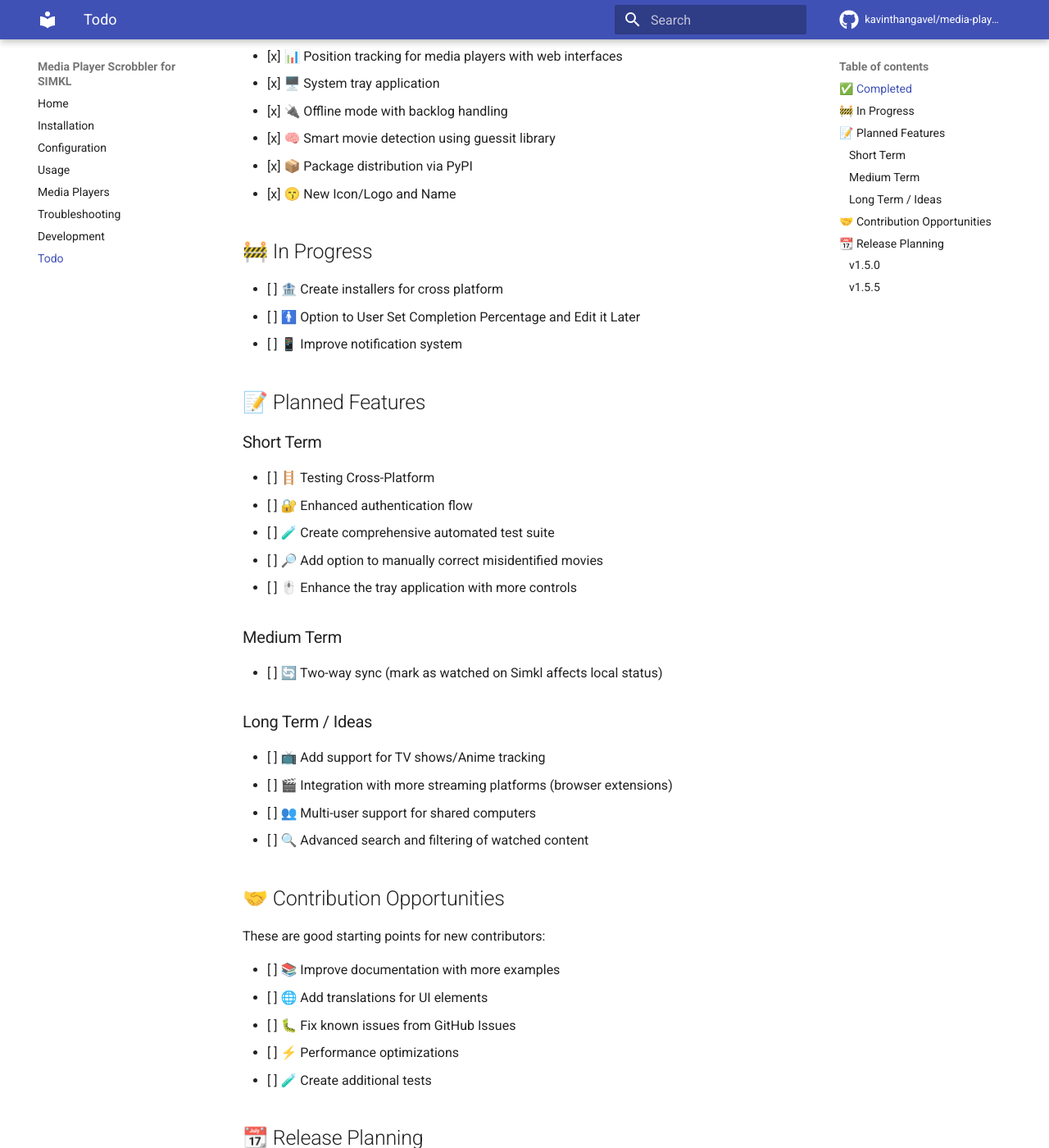
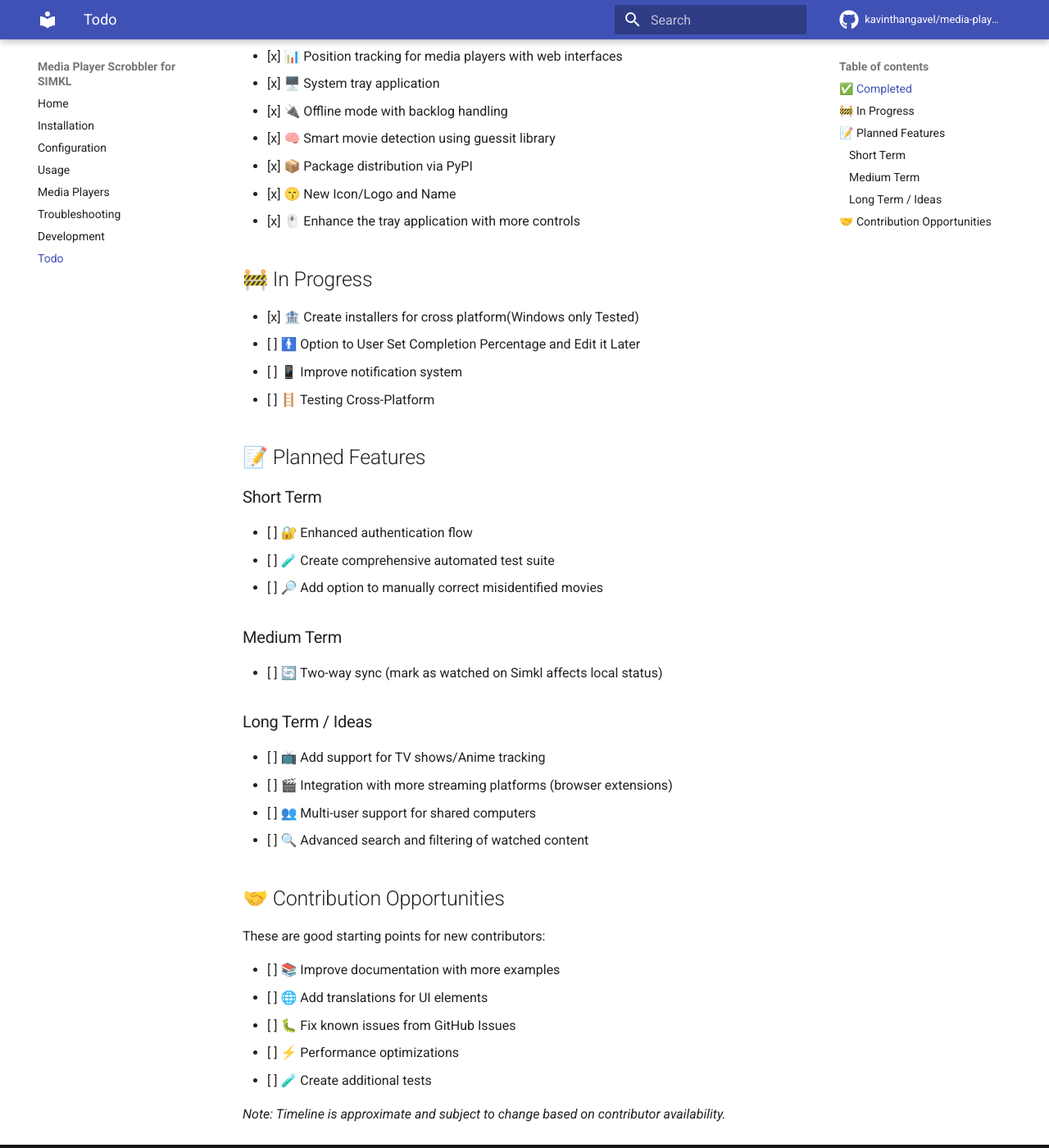
Before and after one commit to ByteTrix/Media-Player-Scrobbler-for-Simkl, an MkDocs documentation site: the page built from docs/todo.md, in a window 1280 px wide and 1400 px high, scrolled down 367 px. Shown: the whole window at 82% size. Built offline with MkDocs 1.6.1 and Material for MkDocs 9.7.7, drawn with Linux system fonts in a browser that asks for light colours; comment, search, counter and statistics services are not loaded; some of the changed text lies outside the part shown.

Commit message:
Update todo.md

```diff
--- a/docs/todo.md
+++ b/docs/todo.md
@@ -13,23 +13,23 @@ This document tracks both completed features and planned improvements for Media
 - [x] 🧠 Smart movie detection using guessit library
 - [x] 📦 Package distribution via PyPI
 - [x] 😙 New Icon/Logo and Name
+- [x] 🖱️ Enhance the tray application with more controls
 
 ## 🚧 In Progress
 
-- [ ] 🏦 Create installers for cross platform
+- [x] 🏦 Create installers for cross platform(Windows only Tested)
 - [ ] 🚹 Option to User Set Completion Percentage and Edit it Later
 - [ ] 📱 Improve notification system
-
+- [ ] 🪜 Testing Cross-Platform
 
 ## 📝 Planned Features
 
 ### Short Term
 
-- [ ] 🪜 Testing Cross-Platform
 - [ ] 🔐 Enhanced authentication flow
 - [ ] 🧪 Create comprehensive automated test suite
 - [ ] 🔎 Add option to manually correct misidentified movies
-- [ ] 🖱️ Enhance the tray application with more controls
+
 
 ### Medium Term
 
@@ -53,15 +53,6 @@ These are good starting points for new contributors:
 - [ ] ⚡ Performance optimizations
 - [ ] 🧪 Create additional tests
 
-## 📆 Release Planning
 
-### v1.5.0
-- Codebase Refactor
-- Improved notifications
-- More Menu in tray
-
-### v1.5.5
-- Manual correction of misidentified content
-- Enhanced tray application
 
 _Note: Timeline is approximate and subject to change based on contributor availability._
```
